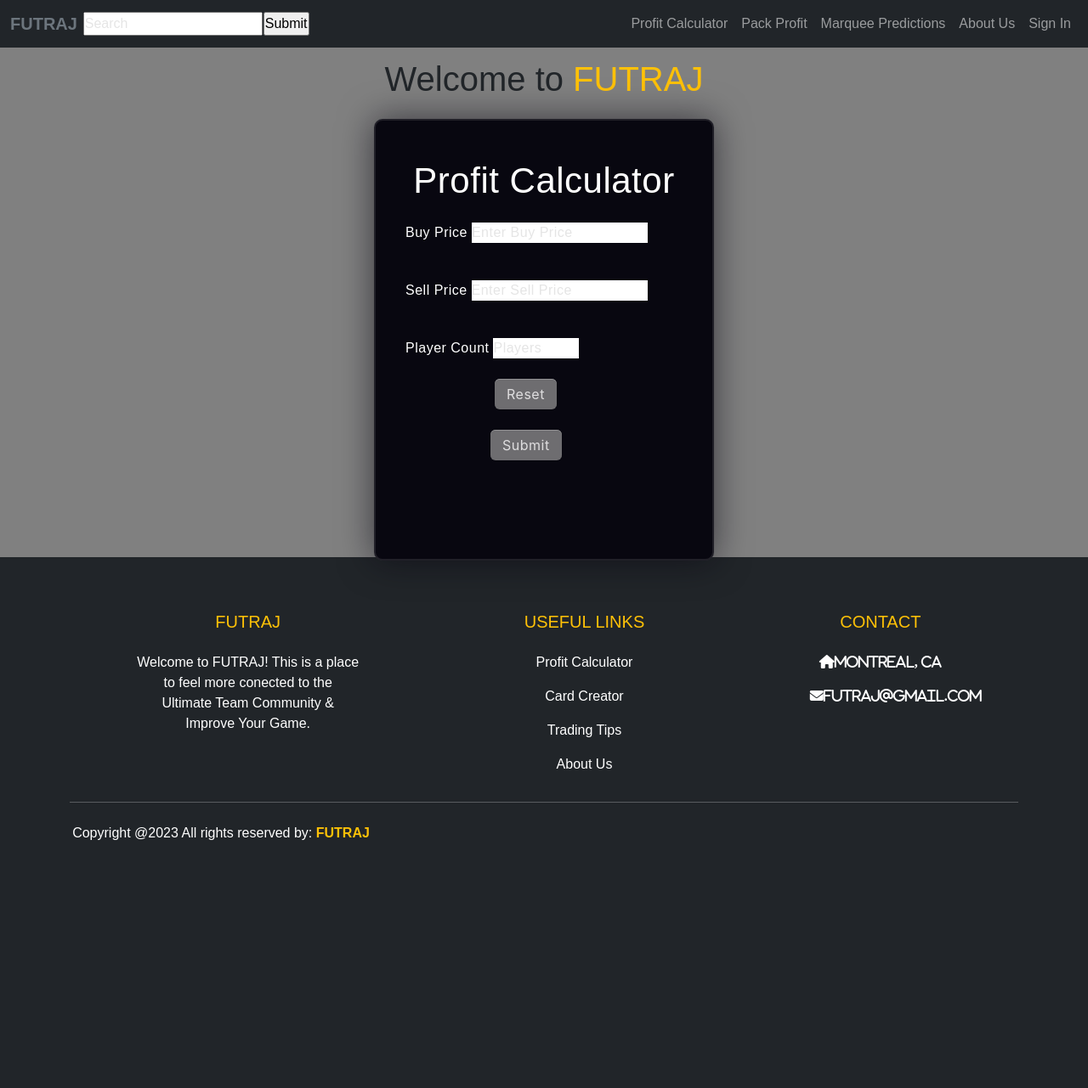
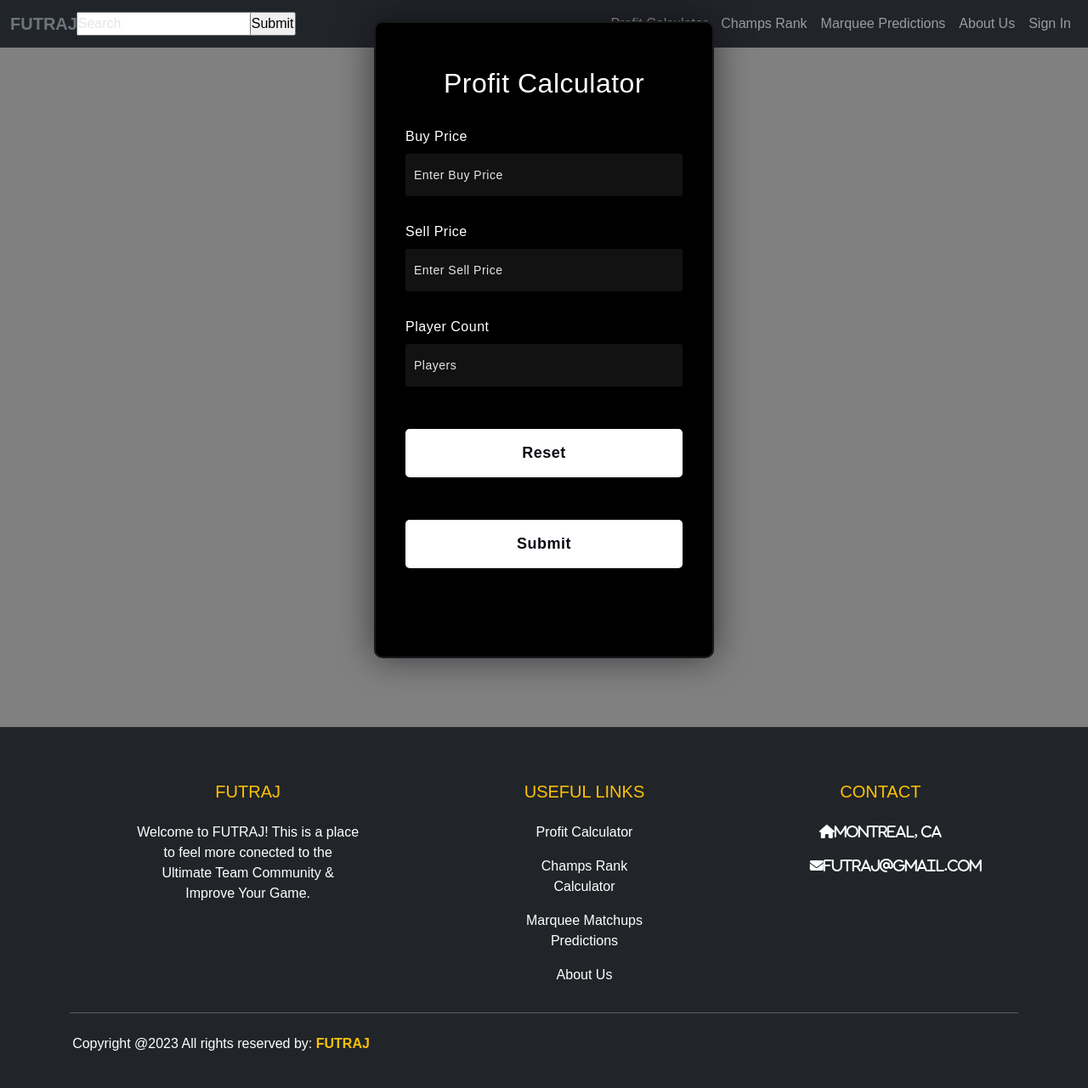
Before and after one commit to Mehtab68/FUTRAJ, a PHP site: page /index.html in a window 1280 px wide. Shown: the whole page at 85% size. Before the commit the page ends 989 px from the top, so only its background shows below. Run offline with PHP 8.4, Linux system fonts and the light colour scheme.

Commit message:
fixed profit form

```diff
--- a/index.html
+++ b/index.html
@@ -33,7 +33,7 @@
             <a class="nav-link" href="index.html"> Profit Calculator</a>
         </li>
         <li class="nav-item">
-            <a class="nav-link" href="packprofit.html"> Pack Profit</a>
+            <a class="nav-link" href="packprofit.html"> Champs Rank</a>
         </li>
         <li class="nav-item">
             <a class="nav-link" href="marquee.html"> Marquee Predictions </a>
@@ -56,49 +56,32 @@
 
 
     <!-- Background image -->
-<div style="background-color: grey; height: 75vh;">
+<div style="background-color: grey; height: 100vh;">
 
 <!-- content on index.html-->
 
-    <div class="title">
-    <h1 > Welcome to <span class="text-warning">FUTRAJ </span></h1>
-</div>
 
-<div class="tax">
-
-            <form class="profitForm" return false;>
+            <form class="registerForm" >
 
                 <h3> Profit Calculator</h3>
-            <div>
+
                 <label for="buyPrice">Buy Price</label>
-                <input type="number" id="buyPrice" name="buyPrice" min="0" placeholder="Enter Buy Price">
-            </div>
+                <input type="number" class="loginInput" id="buyPrice" name="buyPrice" min="0" placeholder="Enter Buy Price">
 
-            <br>
 
-            <div>
+
                 <label for="sellPrice">Sell Price</label>
-                <input type="number" id="sellPrice" name="sellPrice" min="0" placeholder="Enter Sell Price">
-            </div>
+                <input type="number" class="loginInput" id="sellPrice" name="sellPrice" min="0" placeholder="Enter Sell Price">
 
-            <br>
+                <label for="numberPlayers">Player Count</label>
+                <input type="number" class="loginInput" id="numberPlayers" name="numberPlayers" min="0" max="5000000" placeholder="Players">
 
-            <div>
-                <label for="numberPlayers">Player Count</label>
-                <input type="number" id="numberPlayers" name="numberPlayers" min="0" max="5000000" placeholder="Players" />
-            </div>
 
-            <br>
 
-            <div>
-                <button class="resetBTN" type="reset">Reset</button>
-            </div>
+                <button class="registerButton" type="reset">Reset</button>
 
-            <br>
+                <button class="registerButton" type="submit" onclick="returnText();  return false;">Submit</button>
 
-            <div>
-                <button class="submitBTN" type="submit" onclick="returnText();  return false;">Submit</button>
-            </div>
 
 
             <div>
@@ -108,12 +91,15 @@
 
             </form>
 
-            <br>
+
 
 </div>
 
 
-</div>
+
+
+
+
 
 
 <!-- footer -->
@@ -138,10 +124,10 @@
                     <a href="index.html" class="text-white" style="text-decoration: none;" > Profit Calculator</a>
                 </p>
                 <p>
-                    <a href="card.html" class="text-white" style="text-decoration: none;" > Card Creator</a>
+                    <a href="packprofit.html" class="text-white" style="text-decoration: none;" > Champs Rank Calculator</a>
                 </p>
                 <p>
-                    <a href="tradingTips.html" class="text-white" style="text-decoration: none;" > Trading Tips </a>
+                    <a href="marquee.html" class="text-white" style="text-decoration: none;" > Marquee Matchups Predictions </a>
                 </p>
                 <p>
                     <a href="about.html" class="text-white" style="text-decoration: none;" > About Us</a>
--- a/marquee-matchups-predictions-october-12.html
+++ b/marquee-matchups-predictions-october-12.html
@@ -34,7 +34,7 @@
             <a class="nav-link" href="index.html"> Profit Calculator</a>
         </li>
         <li class="nav-item">
-            <a class="nav-link" href="packprofit.html"> Pack Profit</a>
+            <a class="nav-link" href="packprofit.html"> Champs Rank</a>
         </li>
         <li class="nav-item">
             <a class="nav-link" href="marquee.html"> Marquee Predictions </a>
@@ -88,10 +88,10 @@
                     <a href="index.html" class="text-white" style="text-decoration: none;" > Profit Calculator</a>
                 </p>
                 <p>
-                    <a href="card.html" class="text-white" style="text-decoration: none;" > Card Creator</a>
+                    <a href="packprofit.html" class="text-white" style="text-decoration: none;" > Champs Rank Calculator</a>
                 </p>
                 <p>
-                    <a href="tradingTips.html" class="text-white" style="text-decoration: none;" > Trading Tips </a>
+                    <a href="marquee.html" class="text-white" style="text-decoration: none;" > Marquee Matchups Predictions </a>
                 </p>
                 <p>
                     <a href="about.html" class="text-white" style="text-decoration: none;" > About Us</a>
--- a/marquee-matchups-predictions-october-19.html
+++ b/marquee-matchups-predictions-october-19.html
@@ -34,7 +34,7 @@
             <a class="nav-link" href="index.html"> Profit Calculator</a>
         </li>
         <li class="nav-item">
-            <a class="nav-link" href="packprofit.html"> Pack Profit</a>
+            <a class="nav-link" href="packprofit.html"> Champs Rank</a>
         </li>
         <li class="nav-item">
             <a class="nav-link" href="marquee.html"> Marquee Predictions </a>
@@ -88,10 +88,10 @@
                     <a href="index.html" class="text-white" style="text-decoration: none;" > Profit Calculator</a>
                 </p>
                 <p>
-                    <a href="card.html" class="text-white" style="text-decoration: none;" > Card Creator</a>
+                    <a href="packprofit.html" class="text-white" style="text-decoration: none;" > Champs Rank Calculator</a>
                 </p>
                 <p>
-                    <a href="tradingTips.html" class="text-white" style="text-decoration: none;" > Trading Tips </a>
+                    <a href="marquee.html" class="text-white" style="text-decoration: none;" > Marquee Matchups Predictions </a>
                 </p>
                 <p>
                     <a href="about.html" class="text-white" style="text-decoration: none;" > About Us</a>
--- a/marquee-matchups-predictions-october-5.html
+++ b/marquee-matchups-predictions-october-5.html
@@ -34,7 +34,7 @@
             <a class="nav-link" href="index.html"> Profit Calculator</a>
         </li>
         <li class="nav-item">
-            <a class="nav-link" href="packprofit.html"> Pack Profit</a>
+            <a class="nav-link" href="packprofit.html"> Champs Rank</a>
         </li>
         <li class="nav-item">
             <a class="nav-link" href="marquee.html"> Marquee Predictions </a>
@@ -118,10 +118,10 @@ However, only 4 of the <br> matches mentionned will be choosed by EA Sports!</h3
                     <a href="index.html" class="text-white" style="text-decoration: none;" > Profit Calculator</a>
                 </p>
                 <p>
-                    <a href="card.html" class="text-white" style="text-decoration: none;" > Card Creator</a>
+                    <a href="packprofit.html" class="text-white" style="text-decoration: none;" > Champs Rank Calculator</a>
                 </p>
                 <p>
-                    <a href="tradingTips.html" class="text-white" style="text-decoration: none;" > Trading Tips </a>
+                    <a href="marquee.html" class="text-white" style="text-decoration: none;" > Marquee Matchups Predictions </a>
                 </p>
                 <p>
                     <a href="about.html" class="text-white" style="text-decoration: none;" > About Us</a>
--- a/marquee.html
+++ b/marquee.html
@@ -34,7 +34,7 @@
                     <a class="nav-link" href="index.html"> Profit Calculator</a>
                 </li>
                 <li class="nav-item">
-                    <a class="nav-link" href="packprofit.html"> Pack Profit</a>
+                    <a class="nav-link" href="packprofit.html"> Champs Rank</a>
                 </li>
                 <li class="nav-item">
                     <a class="nav-link" href="marquee.html"> Marquee Predictions </a>
@@ -110,10 +110,10 @@
                     <a href="index.html" class="text-white" style="text-decoration: none;" > Profit Calculator</a>
                 </p>
                 <p>
-                    <a href="card.html" class="text-white" style="text-decoration: none;" > Card Creator</a>
+                    <a href="packprofit.html" class="text-white" style="text-decoration: none;" > Champs Rank Calculator</a>
                 </p>
                 <p>
-                    <a href="tradingTips.html" class="text-white" style="text-decoration: none;" > Trading Tips </a>
+                    <a href="marquee.html" class="text-white" style="text-decoration: none;" > Marquee Matchups Predictions </a>
                 </p>
                 <p>
                     <a href="about.html" class="text-white" style="text-decoration: none;" > About Us</a>
--- a/style.css
+++ b/style.css
@@ -7,102 +7,6 @@
   box-sizing: border-box;
 }
 
-/* index.html title FUTRAJ*/
-.title{
-  text-align: center;
-  padding-top: 1%;
-}
-
-/* tax form */
-
-
-
-.profitForm{
-  height: 520px;
-  width: 400px;
- background-color: #080710;
-  position: absolute;
-  transform: translate(-50%,-50%);
-  top: 50%;
-  left: 50%;
-  border-radius: 10px;
-  backdrop-filter: blur(10px);
-  border: 2px solid rgba(255,255,255,0.1);
-  box-shadow: 0 0 40px rgba(8,7,16,0.6);
-  padding: 50px 35px;
-}
-
-.profitForm *{
-  font-family: 'Poppins',sans-serif;
-  color: white;
-  letter-spacing: 0.5px;
-  outline: none;
-  border: none;
-}
-
-.profitForm input{
-  color: black;
-}
-
-.profitForm h3{
-  font-size: 42px;
-  font-weight: 500;
-  line-height: 42px;
-  text-align: center;
-}
-
-.profitForm h1{
-  font-size: 35px;
-  text-align: center;
-  padding-top: 20px;
-}
-
-.profitForm label{
-  margin-top: 20px;
-  font-size: 16px;
-  font-weight: 500;
-}
-
-.resetBTN{
-  position: relative;
-  left: 105px;
-flex-direction: column;
-align-items: center;
-padding: 6px 14px;
-font-family: -apple-system, BlinkMacSystemFont, 'Roboto', sans-serif;
-border-radius: 6px;
-border: none;
-
-background: #6E6D70;
-box-shadow: 0px 0.5px 1px rgba(0, 0, 0, 0.1), inset 0px 0.5px 0.5px rgba(255, 255, 255, 0.5), 0px 0px 0px 0.5px rgba(0, 0, 0, 0.12);
-color: #DFDEDF;
-user-select: none;
--webkit-user-select: none;
-touch-action: manipulation;
-}
-
-
-.submitBTN{
-  position: relative;
-  left: 100px;
-  align-items: center;
-  padding: 6px 14px;
-  font-family: -apple-system, BlinkMacSystemFont, 'Roboto', sans-serif;
-  border-radius: 6px;
-  border: none;
-
-  background: #6E6D70;
-  box-shadow: 0px 0.5px 1px rgba(0, 0, 0, 0.1), inset 0px 0.5px 0.5px rgba(255, 255, 255, 0.5), 0px 0px 0px 0.5px rgba(0, 0, 0, 0.12);
-  color: #DFDEDF;
-  user-select: none;
-  -webkit-user-select: none;
-  touch-action: manipulation;
-}
-
-
-.aboutBody{
-padding-left: 15%;
-}
 
 /* marquee matchups space between footer  */
 
@@ -315,3 +219,10 @@ height: 30%;
   border-radius: 5px;
   cursor: pointer;
 }
+
+/* rank calculator form */
+
+#rankCalculator {
+  padding-top: 70px;
+  text-align: center;
+}
```
Also changed, not shown: about.html (+4 -3 lines), index.php (+11 -7 lines), login.php (+5 -3 lines), main.js (+7 -7 lines), packprofit.html (+5 -10 lines), registration.php (+8 -7 lines).
